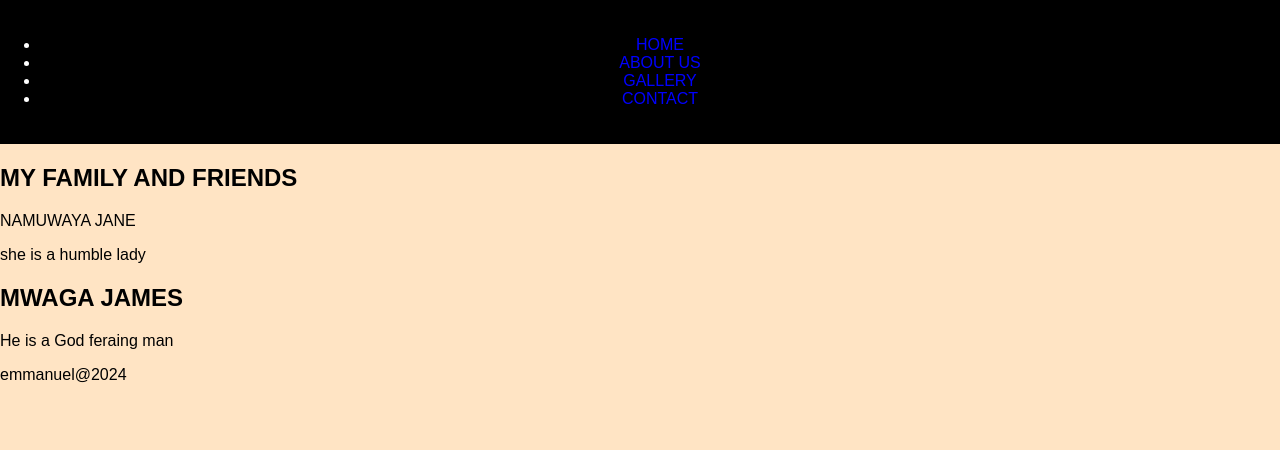
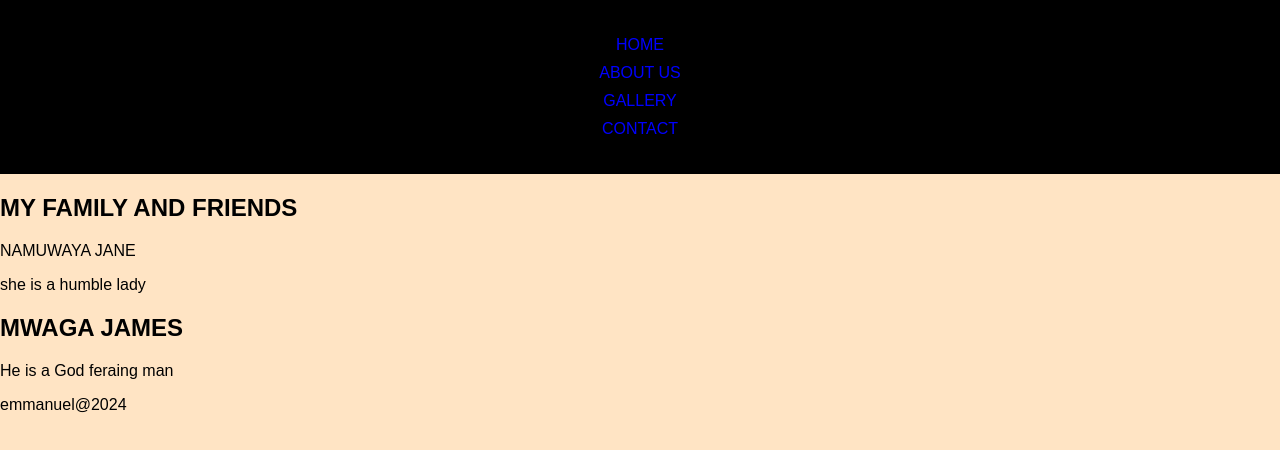
Before and after one commit to Mwaga-dotcom/MWAGA-EMMANUEL-MIDSEMESTER, a plain HTML site: page index.html in a window 1280 px wide. Drawn offline with Linux system fonts and the light colour scheme.

Commit message:
Update style.css

```diff
--- a/style.css
+++ b/style.css
@@ -20,3 +20,10 @@ a:hover{
     color: red;
     text-decoration: underline;
 }
+ul{
+    list-style-type: none;
+    padding: 0;
+}
+li{
+    margin: 10px 0;
+}
```
